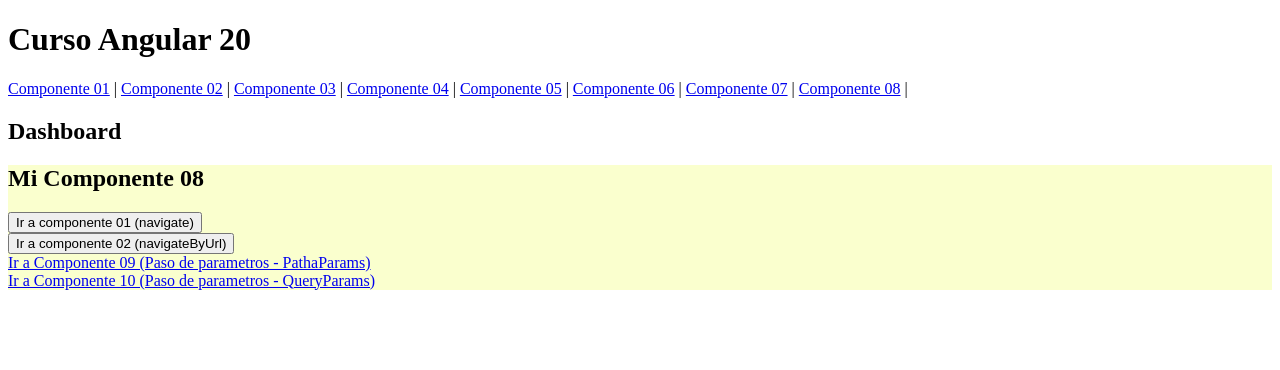
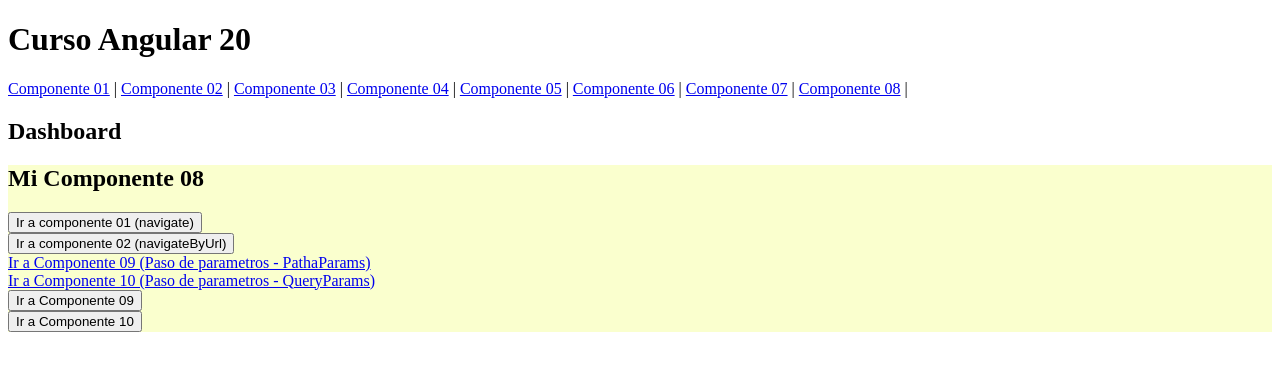
Before and after one commit to fhmontes123/cursoangular, an Angular app: page /dashboard/micomponente08 in a window 1280 px wide. Shown: the top 370 px of the page. Built offline with nearby package versions, Linux system fonts and the light colour scheme.

Commit message:
15. Paso de Parametros - Codigo

```diff
--- a/src/app/dashboard/mi-componente08/mi-componente08.html
+++ b/src/app/dashboard/mi-componente08/mi-componente08.html
@@ -12,4 +12,7 @@
   >
     Ir a Componente 10 (Paso de parametros - QueryParams)
   </a>
+  <br />
+  <button (click)="redirectToComponente09()">Ir a Componente 09</button> <br />
+  <button (click)="redirectToComponente10()">Ir a Componente 10</button> <br />
 </div>
--- a/src/app/dashboard/mi-componente08/mi-componente08.ts
+++ b/src/app/dashboard/mi-componente08/mi-componente08.ts
@@ -17,4 +17,16 @@ export class MiComponente08 {
   navigateToComponente02(): void {
     this._router.navigateByUrl('/dashboard/micomponente02');
   }
+
+  redirectToComponente09(): void {
+    // PATHPARAMS
+    this._router.navigate(['/dashboard/micomponente09', 'Alex', 20]);
+  }
+
+  redirectToComponente10(): void {
+    // QUERYPARAMS
+    this._router.navigate(['/dashboard/micomponente10'], {
+      queryParams: { param_nombre: 'Jhon', param_edad: 25 },
+    });
+  }
 }
```
